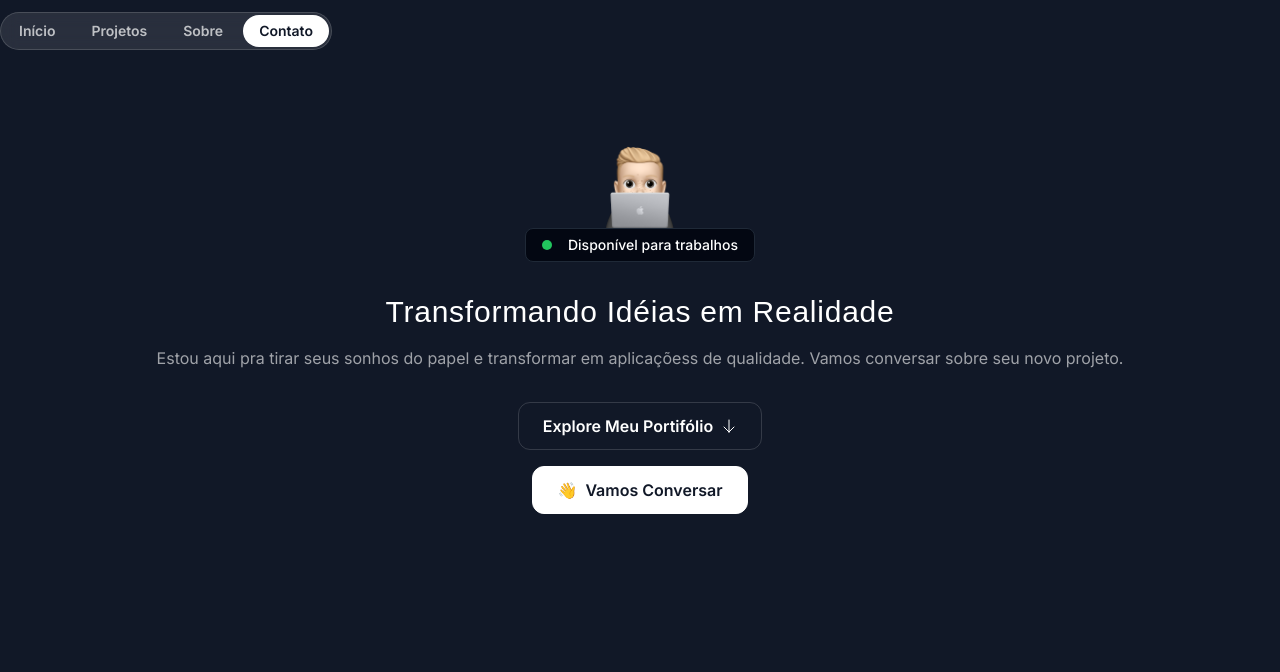
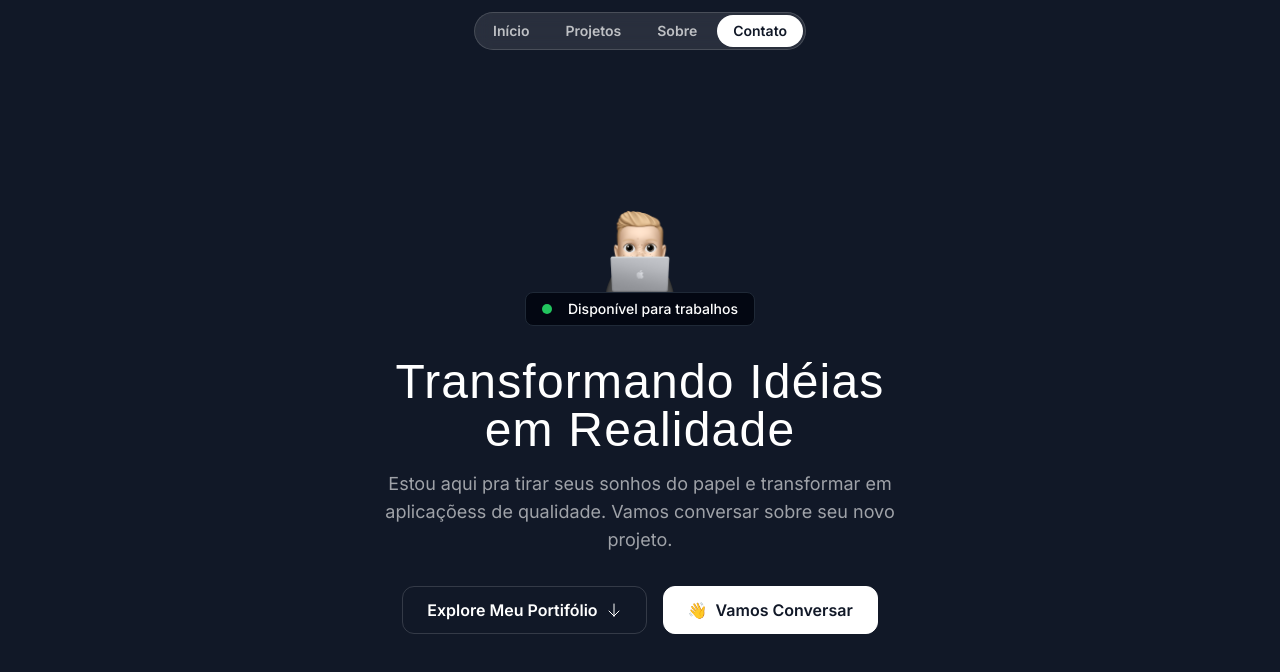
Before and after one commit to lucazolvr/portifoliosite, a Next.js app: page / in a window 1280 px wide. Shown: the top 672 px of the page. Built offline with nearby package versions, Linux system fonts and the light colour scheme; a web font is replaced by a local one.

Commit message:
mudanças na header section e hero section

```diff
--- a/src/sections/Header.tsx
+++ b/src/sections/Header.tsx
@@ -1,6 +1,6 @@
 export const Header = () => {
   return (
-    <div className="flex justify-center items-center fixed top-3">
+    <div className="flex justify-center items-center fixed top-3 w-full">
       <nav className="flex gap-1 p-0.5 border border-white/15 rounded-full bg-white/10 backdrop-blur">
         <a href="#" className="nav-item">
           Início
--- a/src/sections/Hero.tsx
+++ b/src/sections/Hero.tsx
@@ -4,7 +4,7 @@
 
 export const HeroSection = () => {
   return (
-  <div className="py-32">
+  <div className="py-32 md:py-48">
     <div className="container">
       <div className="flex flex-col items-center">
       <Image src={memojiImage} className="size-[100px]" alt='lucas usando notebook' />
@@ -13,14 +13,16 @@
         <div className="text-sm font-medium">Disponível para trabalhos</div>
       </div>
       </div>
-      <h1 className="font-serif text-3xl text-center mt-8 tracking-wide">
+      <div className="max-w-lg mx-auto">
+      <h1 className="font-serif text-3xl md:text-5xl text-center mt-8 tracking-wide">
         Transformando Idéias em Realidade
         </h1>
-      <p className="mt-4 text-center text-white/60">
+      <p className="mt-4 text-center text-white/60 md:text-lg">
         Estou aqui pra tirar seus sonhos do papel e transformar em
         aplicaçõess de qualidade. Vamos conversar sobre seu novo projeto.
       </p>
-      <div className="flex flex-col items-center mt-8 gap-4">
+      </div>
+      <div className="flex flex-col md:flex-row justify-center items-center mt-8 gap-4">
         <button className="inline-flex items-center gap-2 border border-white/15 px-6 h-12 rounded-xl">
           <span className="font-semibold">Explore Meu Portifólio</span>
           <ArrowDown className="size-4"/>
```
